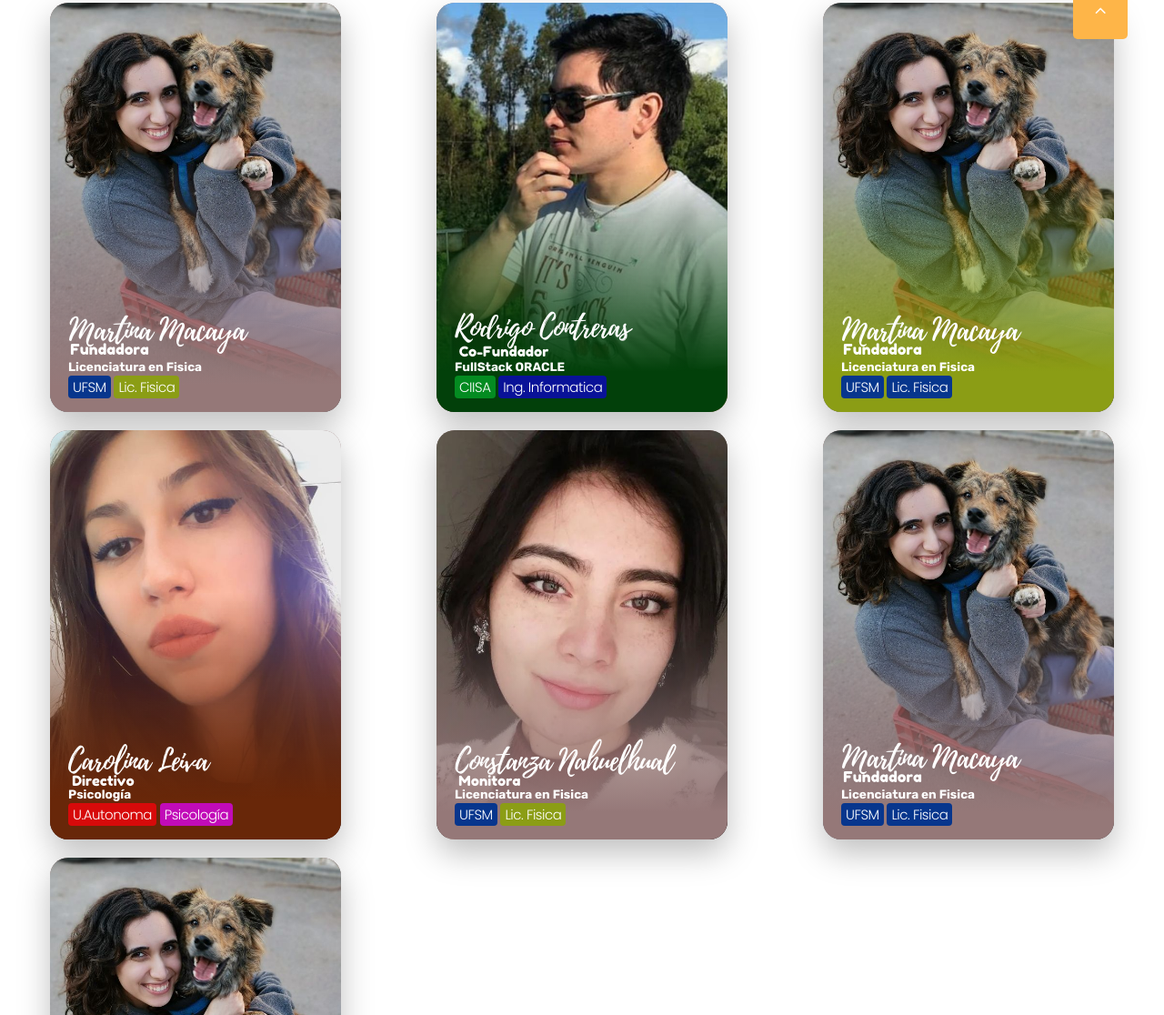
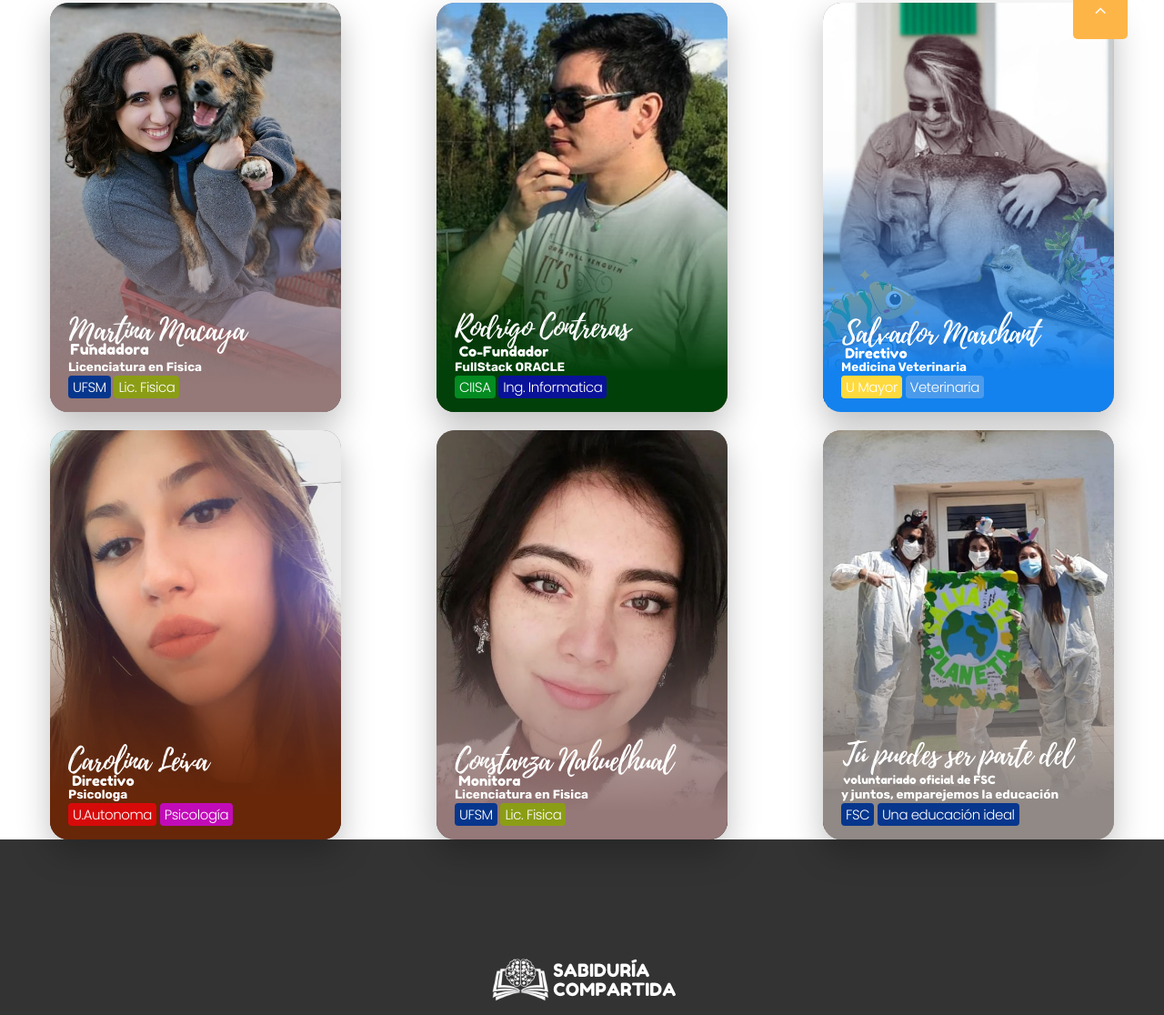
Before and after one commit to Rockohxc/sabiduriaCompartida, a plain HTML site: page equipo.html in a window 1280 px wide. Shown: the part 817-1933 px from the top of the page at 91% size. Drawn offline with Linux system fonts and the light colour scheme.

Commit message:
Se agregan funciones a equipo.js y html, se modifica equipo .css agregando fotos e imagenes nuevas

```diff
--- a/css/equipo.css
+++ b/css/equipo.css
@@ -3,9 +3,7 @@
     display: flex;
     flex-wrap: wrap;
     justify-content:space-between;
-
 }
-
 
 .tarjeta
 {
@@ -23,7 +21,6 @@
 {
     position: relative;
     overflow: hidden;
-
 }
 
 
@@ -59,7 +56,7 @@
     bottom: -180px;
     width: 100%;
     height: 100%;
-    background: linear-gradient(0deg, #8b9d15 50%, transparent);
+    background: linear-gradient(0deg, #1382EE 50%, transparent);
     transition: 0.5s;
     z-index: 1;
 }
@@ -77,28 +74,48 @@
 }
 
 
+
+.tarjeta .poster-voluntariado::before
+{
+    content: '';
+    position: absolute;
+    bottom: -180px;
+    width: 100%;
+    height: 100%;
+    background: linear-gradient(0deg, #908986 50%, transparent);
+    transition: 0.5s;
+    z-index: 1;
+}
 /* Aquí termina el efecto iluminación gradiente*/
+
+
+
+poster-voluntariado
+
 
 
 /* Aquí empieza el efecto cortina*/
 .tarjeta:hover .poster::before
 {
-    bottom: 0px
+    bottom: 0px;
 }
 
 .tarjeta:hover .poster-rodrigo::before
 {
-    bottom: 0px
+    bottom: 0px;
 }
 
 .tarjeta:hover .poster-salvador::before
 {
-    bottom: 0px
+    bottom: 0px;
 }
 
+.tarjeta:hover .poster-voluntariado::before
+{
+    bottom: 0px;
+}
+/* Aquí termina el efecto cortina*/
 
-
-/* Aquí termina el efecto cortina*/
 
 
 /* efecto Blur y animaciones Martina*/
@@ -157,6 +174,26 @@
     transition: 0.5s;
 }
 
+
+
+/* efecto Blur y animaciones Voluntariado*/
+
+.tarjeta:hover .poster-voluntariado img
+{
+    transform: translateY(-50px);
+    filter: blur(5px);
+}
+
+.tarjeta .poster-voluntariado img
+{
+    width: 100%;
+    transition: 0.5s;
+}
+
+
+
+
+/* Texto escondido*/
 .tarjeta .details
 {
     position: absolute;
@@ -213,6 +250,19 @@
     background: #8b9d15;
 }
 
+.tarjeta .details .tags .uMayor
+{
+    background: #FEDA3E;
+}
+
+.tarjeta .details .tags .veterinaria
+{
+    background: #4b9bec;
+}
+
+
+
+
 .tarjeta .details .tags .autonoma
 {
     background: #d70a0a;
@@ -230,7 +280,6 @@
 }
 
 
-
 .tarjeta .details .iconos .redes-sociales
 {
     display: flex;
--- a/equipo.html
+++ b/equipo.html
@@ -89,8 +89,8 @@
             <div class="row row-50 justify-content-lg-center align-items-lg-center">
               <div class="col-lg-12">
                 <div class="bunner-content-modern text-center">
-                  <h1 class="main-bunner-title">Bienvenidos</h1>
-                  <p>Somos un grupo de jóvenes que al conocer distintas realidades de niñas, niños y adolescentes decidimos crear la fundación Sabiduría Compartida, para poder aportar con su educación de una manera más didáctica e inclusiva.</p>
+                  <h1 class="main-bunner-title"></h1>
+                  <p></p>
                 </div>
               </div>
             </div>
@@ -111,11 +111,11 @@
                     <span class="fisica">Lic. Fisica</span>
                 </div>
                 <div class="info">
-                    Lorem ipsum, dolor sit amet consectetur adipisicing elit. Qui nulla omnis vel fuga explicabo, nemo ex, facilis voluptates reiciendis id accusamus repellat. Nesciunt cumque minima eius, sed hic nobis itaque.
+                   Dog Lover. fundadora de la fundación sabiduría compartida, estudiante de licenciatura en fisica en USM, responsable y metodica, creativa e innovadora, tiene un gran sentido de igualdad.
                 </div>
                 <div class="iconos">
                   <ul class="redes-sociales">
-                    <li><a class="icon fa-instagram" href="https://www.instagram.com/sabiduria.compartida/" target="_blank"></a></li>
+                    <li><a class="icon fa-instagram" href="https://www.instagram.com/_tronquitos_/" target="_blank"></a></li>
                     <li><a class="icon fa-youtube-play" href="#"></a></li>
                   </ul>
                 </div>
@@ -135,12 +135,12 @@
                   <span class="informatica">Ing. Informatica</span>
               </div>
               <div class="info">
-                  Lorem ipsum, dolor sit amet consectetur adipisicing elit. Qui nulla omnis vel fuga explicabo, nemo ex, facilis voluptates reiciendis id accusamus repellat. Nesciunt cumque minima eius, sed hic nobis itaque.
+                  Tech Lover, estudiante de ing. informatica en CIISA, graduado de programador FullStack en ORACLE. Dueño de cotasty (agua purificada) y futura.cl (agencia digital). Su lenguaje favorito es JavaScript y Python.
               </div>
               <div class="iconos">
                 <ul class="redes-sociales">
-                  <li><a class="icon fa-instagram" href="https://www.instagram.com/sabiduria.compartida/" target="_blank"></a></li>
-                  <li><a class="icon fa-youtube-play" href="#"></a></li>
+                  <li><a class="icon fa-instagram" href="https://www.instagram.com/rockohxc/" target="_blank"></a></li>
+                  <li><a class="fa-github"  href="https://gist.github.com/Rockohxc"></a></li>
                 </ul>
               </div>
           </div>
@@ -148,22 +148,22 @@
 
         <div class="tarjeta">
           <div class="poster-salvador">
-              <img src="images/posterMartina.jpg">
+              <img src="images/posterSalvador.jpg">
           </div>
           <div class="details">
-              <img src="images/nombreMartina.png" class="logoTitulo">
-              <h4>Licenciatura en Fisica</h4>
+              <img src="images/nombreSalvador.png" class="logoTitulo">
+              <h4>Medicina Veterinaria</h4>
               <div class="tags">
-                  <span>UFSM</span>
-                  <span>Lic. Fisica</span>
+                  <span class="uMayor">U Mayor</span>
+                  <span class="veterinaria">Veterinaria</span>
               </div>
               <div class="info">
-                  Lorem ipsum, dolor sit amet consectetur adipisicing elit. Qui nulla omnis vel fuga explicabo, nemo ex, facilis voluptates reiciendis id accusamus repellat. Nesciunt cumque minima eius, sed hic nobis itaque.
+                  Cat Lover, estudiante de veterinaria en la U. Mayor, tiene una vocación inmensa, es organizado y estructurado, es el segundo al mando en la fundación. Es una persona con muchas ideas y proyectos.
               </div>
               <div class="iconos">
                 <ul class="redes-sociales">
                   <li><a class="icon fa-instagram" href="https://www.instagram.com/sabiduria.compartida/" target="_blank"></a></li>
-                  <li><a class="icon fa-youtube-play" href="#"></a></li>
+                  <li><a class="icon fab fa-github" href="#"></a></li>
                 </ul>
               </div>
           </div>
@@ -175,13 +175,13 @@
           </div>
           <div class="details">
               <img src="images/nombreCarolina.png" class="logoTitulo">
-              <h4>Psicología</h4>
+              <h4>Psicologa</h4>
               <div class="tags">
                   <span class="autonoma">U.Autonoma</span>
                   <span class="psicologia">Psicología</span>
               </div>
               <div class="info">
-                  Lorem ipsum, dolor sit amet consectetur adipisicing elit. Qui nulla omnis vel fuga explicabo, nemo ex, facilis voluptates reiciendis id accusamus repellat. Nesciunt cumque minima eius, sed hic nobis itaque.
+                  Titulada de Psicología en la U. Autonoma. actualmente trabaja con niños en un colegio. Es una persona con excelente forma de relacionarse con el entorno, servicial y cordial, genera un ambiente muy agradable
               </div>
               <div class="iconos">
                 <ul class="redes-sociales">
@@ -215,6 +215,10 @@
           </div>
         </div>
 
+
+
+
+        <!--
         <div class="tarjeta">
           <div class="poster">
               <img src="images/posterMartina.jpg">
@@ -237,17 +241,19 @@
               </div>
           </div>
         </div>
+        Esperando Diseño-->
+
 
         <div class="tarjeta">
-          <div class="poster">
-              <img src="images/posterMartina.jpg">
+          <div class="poster-voluntariado">
+              <img src="images/posterTuPuedesSerElProximo.jpg">
           </div>
           <div class="details">
-              <img src="images/nombreMartina.png" class="logoTitulo">
-              <h4>Licenciatura en Fisica</h4>
+              <img src="images/nombreVoluntariado.png" class="logoTitulo">
+              <h4>y juntos, emparejemos la educación</h4>
               <div class="tags">
-                  <span>UFSM</span>
-                  <span>Lic. Fisica</span>
+                  <span>FSC</span>
+                  <span>Una educación ideal</span>
               </div>
               <div class="info">
                   Lorem ipsum, dolor sit amet consectetur adipisicing elit. Qui nulla omnis vel fuga explicabo, nemo ex, facilis voluptates reiciendis id accusamus repellat. Nesciunt cumque minima eius, sed hic nobis itaque.
@@ -261,6 +267,7 @@
           </div>
         </div>
       </div>
+
 
 
 
@@ -318,6 +325,7 @@
 
 
 
+
     <script src="js/core.min.js"></script>
     <script src="js/script.js"></script>
     <script src="https://cdn.linearicons.com/free/1.0.0/svgembedder.min.js"></script>
```
Also changed, not shown: images/PosterTuPuedesSerElProximo.jpg (added), images/nombreSalvador.png (added), images/nombreVoluntariado.png (added), images/posterSalvador.jpg (added).
